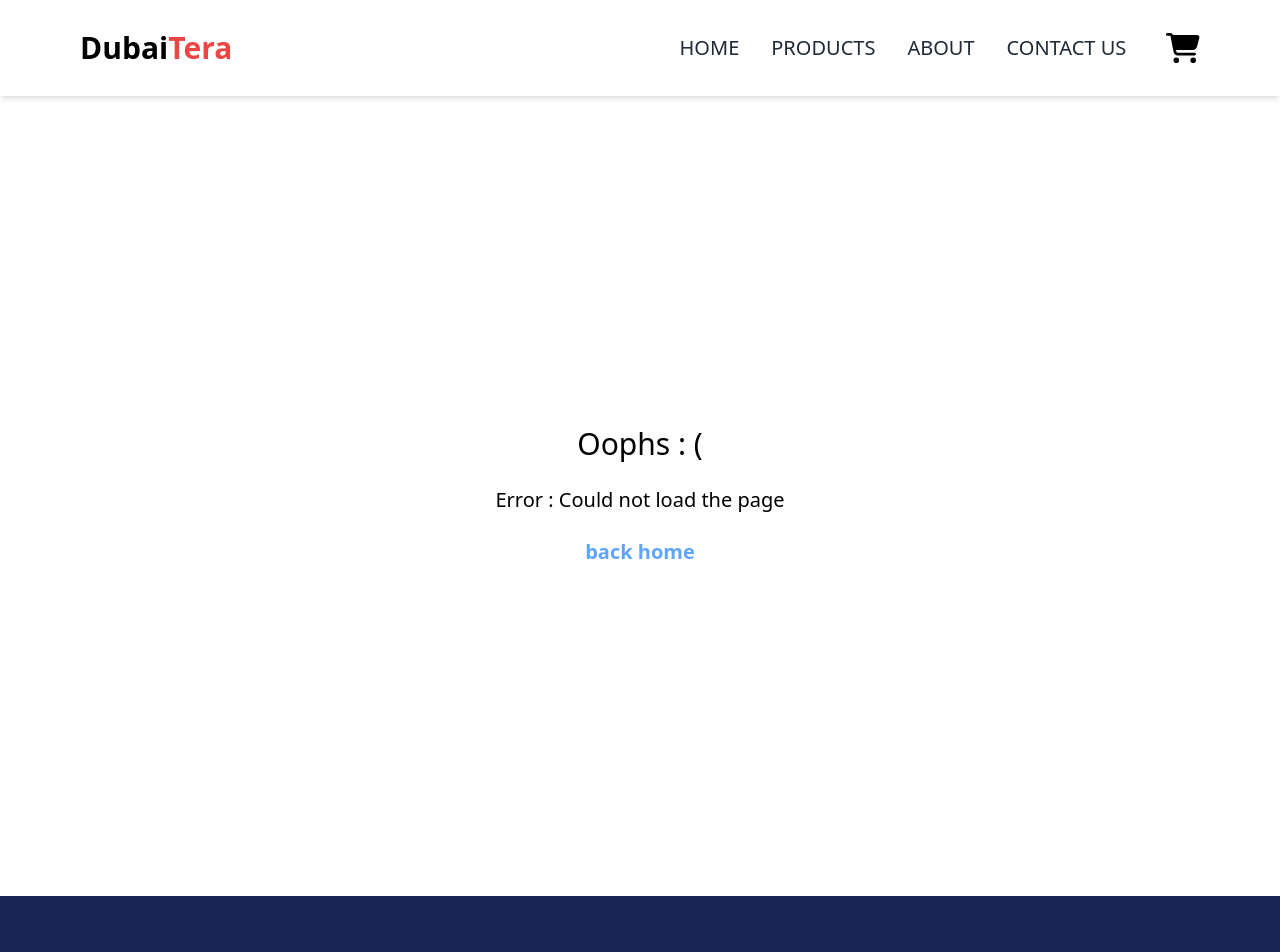
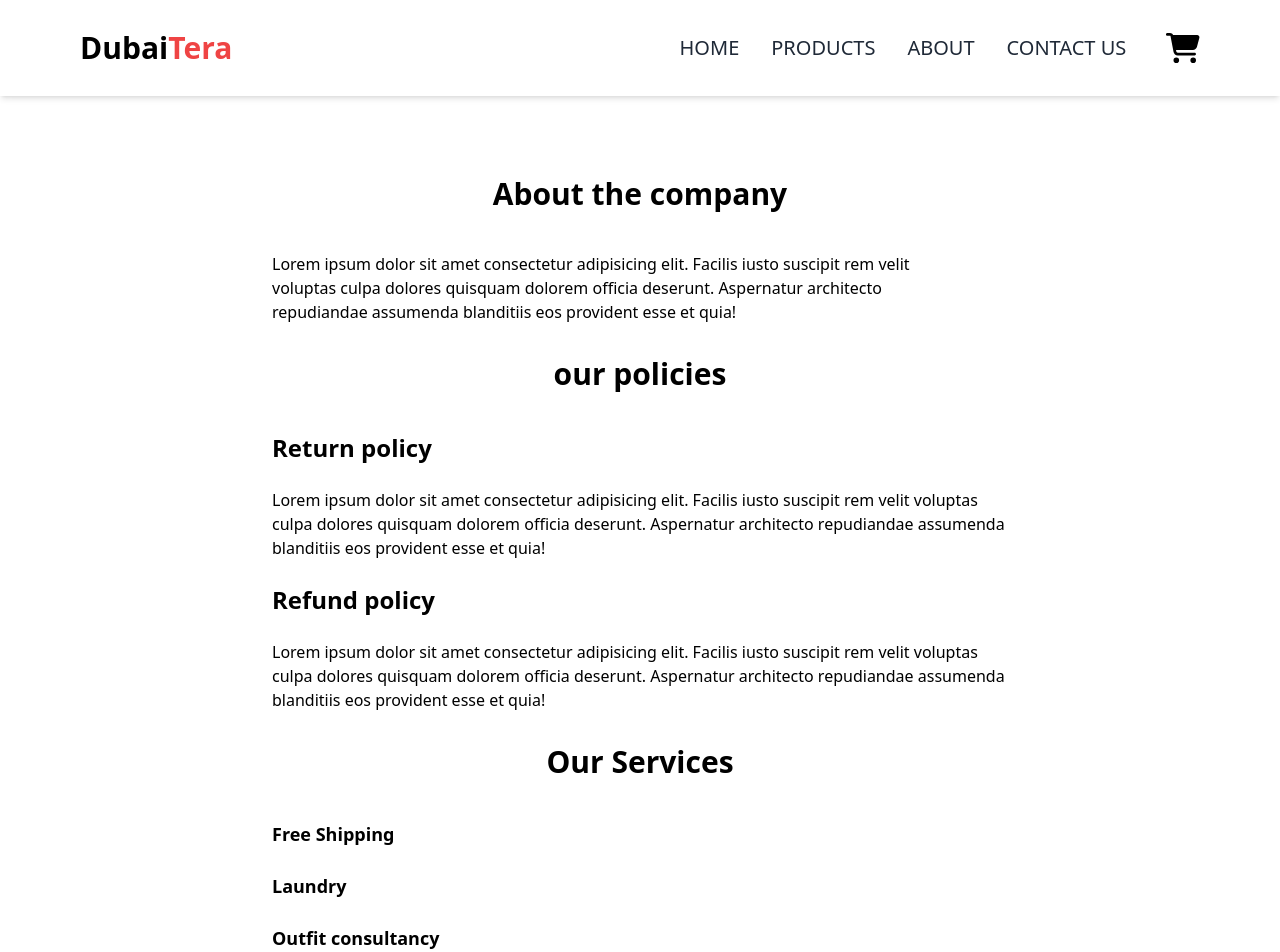
Before and after one commit to SegniGutema/shopping-cart, a React (Vite) app: page /about in a window 1280 px wide. Shown: the top 952 px of the page. Built offline with nearby package versions, Linux system fonts and the light colour scheme.

Commit message:
added about and contacts page and useFetch hook

```diff
--- a/Project/App.jsx
+++ b/Project/App.jsx
@@ -2,6 +2,8 @@ import { BrowserRouter, Routes, Route } from "react-router-dom";
 import SharedLayout from "./Layout/sharedLayout";
 import Error from "./Pages/Error";
 import Home from "./Pages/Home/Home";
+import About from "./Pages/About/About";
+import ContactUs from "./Pages/Contact/ContactUs";
 
 function App() {
   return (
@@ -9,8 +11,8 @@ function App() {
       <Routes>
         <Route path="/" element={<SharedLayout />}>
           <Route index element={<Home />} />
-          {/* <Route path="/about" element={<About />}></Route>
-          <Route path="/Products" element={<Products />}></Route> */}
+          <Route path="/about" element={<About />} />
+          <Route path="/contact" element={<ContactUs />} />
           <Route path="*" element={<Error />} />
         </Route>
       </Routes>
--- a/Project/Components/ButtonNormal.jsx
+++ b/Project/Components/ButtonNormal.jsx
@@ -1,6 +1,9 @@
-const NormalButton = ({ children }) => {
+const NormalButton = ({ type, children }) => {
   return (
-    <button className="bg-white text-red-400 px-6 py-4 rounded-sm border border-red-400">
+    <button
+      type={type ? type : "button"}
+      className="bg-white text-red-400 px-6 py-4 rounded-sm border border-red-400"
+    >
       {children}
     </button>
   );
--- a/Project/Components/ButtonPrimary.jsx
+++ b/Project/Components/ButtonPrimary.jsx
@@ -1,6 +1,9 @@
-const PrimaryButton = ({ children }) => {
+const PrimaryButton = ({ type, children }) => {
   return (
-    <button className="bg-red-500 text-white py-4 px-6 rounded-sm  border-none">
+    <button
+      type={type ? type : "button"}
+      className="bg-red-500 text-white py-4 px-6 rounded-sm  border-none"
+    >
       {children}
     </button>
   );
--- /dev/null
+++ b/Project/Hooks/useFetch.jsx
@@ -0,0 +1,33 @@
+import { useState, useEffect } from "react";
+
+const useFetch = (url) => {
+  const [data, setData] = useState(null);
+  const [loading, setLoading] = useState(true);
+  const [error, setError] = useState(null);
+
+  useEffect(() => {
+    const dataFetching = async () => {
+      try {
+        const response = await fetch(url);
+        const result = await response.data;
+        setData(result.data);
+        setError(null);
+      } catch (err) {
+        setError(err.message);
+        setData(null);
+      } finally {
+        setLoading(false);
+      }
+    };
+
+    dataFetching();
+  }, [url]);
+
+  return {
+    data,
+    loading,
+    error,
+  };
+};
+
+export default useFetch;
--- /dev/null
+++ b/Project/Pages/About/About.jsx
@@ -0,0 +1,54 @@
+const About = () => {
+  return (
+    <section className="py-16 md:py-20 w-full max-w-[800px] mx-auto px-8">
+      <div>
+        <h1 className="text-2xl md:text-3xl text-center font-bold mb-10">
+          About the company
+        </h1>
+        <p className="max-w-[700px]">
+          Lorem ipsum dolor sit amet consectetur adipisicing elit. Facilis iusto
+          suscipit rem velit voluptas culpa dolores quisquam dolorem officia
+          deserunt. Aspernatur architecto repudiandae assumenda blanditiis eos
+          provident esse et quia!
+        </p>
+      </div>
+      <div>
+        <h1 className="text-2xl md:text-3xl text-center font-bold mb-10 mt-8 ">
+          {"our policies"}
+        </h1>
+        <div>
+          <h2 className="text-xl md:text-2xl  font-bold mb-6">Return policy</h2>
+          <p>
+            Lorem ipsum dolor sit amet consectetur adipisicing elit. Facilis
+            iusto suscipit rem velit voluptas culpa dolores quisquam dolorem
+            officia deserunt. Aspernatur architecto repudiandae assumenda
+            blanditiis eos provident esse et quia!
+          </p>
+        </div>
+        <div>
+          <h2 className="text-xl md:text-2xl  font-bold my-6">Refund policy</h2>
+          <p>
+            Lorem ipsum dolor sit amet consectetur adipisicing elit. Facilis
+            iusto suscipit rem velit voluptas culpa dolores quisquam dolorem
+            officia deserunt. Aspernatur architecto repudiandae assumenda
+            blanditiis eos provident esse et quia!
+          </p>
+        </div>
+      </div>
+      <div>
+        <h1 className="text-2xl md:text-3xl text-center font-bold mb-10 mt-8 ">
+          Our Services
+        </h1>
+        <div>
+          <ul>
+            <li className="text-lg font-bold mb-6">Free Shipping</li>
+            <li className="text-lg font-bold mb-6">Laundry</li>
+            <li className="text-lg font-bold mb-6">Outfit consultancy</li>
+          </ul>
+        </div>
+      </div>
+    </section>
+  );
+};
+
+export default About;
--- /dev/null
+++ b/Project/Pages/Contact/ContactUs.jsx
@@ -0,0 +1,71 @@
+import { FontAwesomeIcon } from "@fortawesome/react-fontawesome";
+import InputForm from "./Form";
+import {
+  faFacebookF,
+  faInstagram,
+  faTwitter,
+} from "@fortawesome/free-brands-svg-icons";
+
+const ContactUs = () => {
+  return (
+    <section className="py-16 max-w-[800px] mx-auto flex flex-col gap-14">
+      <div className="w-5/6 mx-auto">
+        <h2 className="text-center text-2xl md:text-3xl  font-bold mb-6">
+          Store Locations
+        </h2>
+        {/* map goes here */}
+        <div className="w-full h-[60vh] shadow-md shadow-slate-500 "></div>
+      </div>
+      <div>
+        <h2 className="ml-12 text-2xl md:text-3xl  font-bold mb-6">
+          Contact Us
+        </h2>
+        <div>
+          <div className="ml-12 mt-4">
+            <a href={"#"}>251 900 000</a>
+          </div>
+          <div className="ml-12 mt-4">
+            <a href={"#"}>251 911 111</a>
+          </div>
+        </div>
+        <div>
+          <h4 className="font-bold ml-12 my-6 text-2xl">Working Hours</h4>
+          <p className="ml-12 mt-4">MON - FRI</p>
+          <p className="ml-12 mt-4">2:00 - 6:00 Morning</p>
+          <p className="ml-12 mt-4">8:00 - 5:00 Noon</p>
+        </div>
+      </div>
+      <div>
+        <h2 className="ml-12 text-2xl md:text-3xl font-bold mb-8">Follow Us</h2>
+        <div className="flex gap-12 ml-12 ">
+          <a
+            href="#"
+            className="text-2xl bg-blue-600 p-4 rounded-[100%] hover:translate-y-[-8px] transition-all ease-linear hover:shadow-stone-500"
+          >
+            <FontAwesomeIcon icon={faFacebookF} />
+          </a>
+          <a
+            href="#"
+            className="text-2xl bg-red-500 p-4 rounded-[100%] hover:translate-y-[-8px] transition-all ease-linear hover:shadow-stone-500"
+          >
+            <FontAwesomeIcon icon={faInstagram} />
+          </a>
+          <a
+            href="#"
+            className="text-2xl bg-sky-500 p-4 rounded-[100%] hover:translate-y-[-8px] transition-all ease-linear hover:shadow-stone-500"
+          >
+            <FontAwesomeIcon icon={faTwitter} />
+          </a>
+        </div>
+      </div>
+      <div className="px-8">
+        <h2 className="text-center text-2xl md:text-3xl font-bold mb-8">
+          Leave us a feedback
+        </h2>
+        <InputForm />
+      </div>
+    </section>
+  );
+};
+
+export default ContactUs;
--- /dev/null
+++ b/Project/Pages/Contact/Form.jsx
@@ -0,0 +1,44 @@
+import { useState } from "react";
+import NormalButton from "../../Components/ButtonNormal";
+
+const InputForm = () => {
+  const [name, setName] = useState("");
+  const [email, setEmail] = useState("");
+  const [message, setMessage] = useState("");
+
+  return (
+    <form
+      action=""
+      className="flex flex-col gap-10 *:border *:border-slate-300 *:rounded-md *:shadow-md mx-auto max-w-600px "
+    >
+      <input
+        value={name}
+        className="p-4"
+        type="text"
+        placeholder="Name"
+        name="name"
+        onChange={(e) => setName(e.target.value)}
+      />
+      <input
+        value={email}
+        className="p-4"
+        type="email"
+        placeholder="example"
+        name="email"
+        onChange={(e) => setEmail(e.target.value)}
+      />
+      <textarea
+        value={message}
+        cols={30}
+        rows={6}
+        className="p-4"
+        placeholder="message"
+        name="message"
+        onChange={(e) => setMessage(e.target.value)}
+      />
+      <NormalButton type="submit">Send</NormalButton>
+    </form>
+  );
+};
+
+export default InputForm;
```
